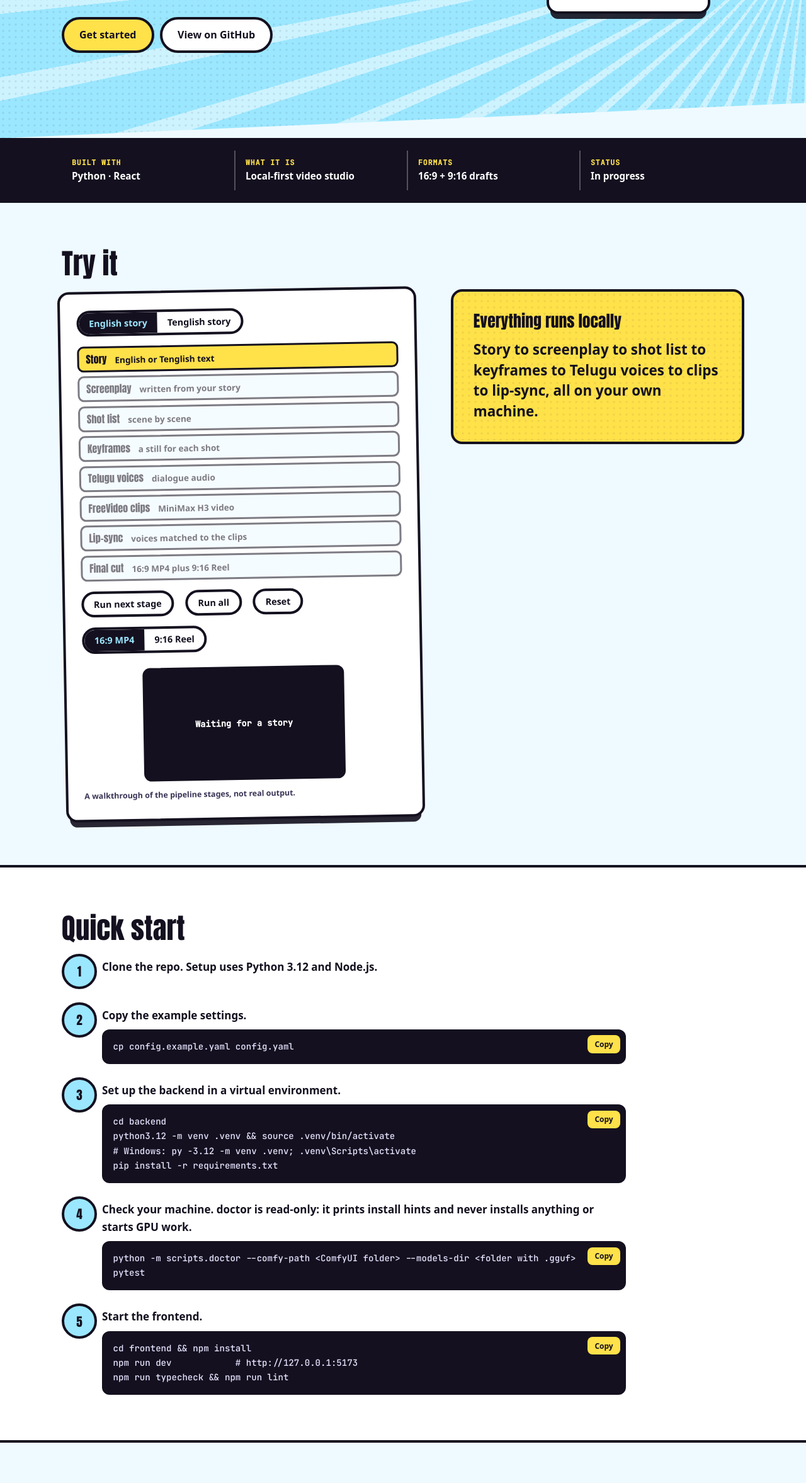
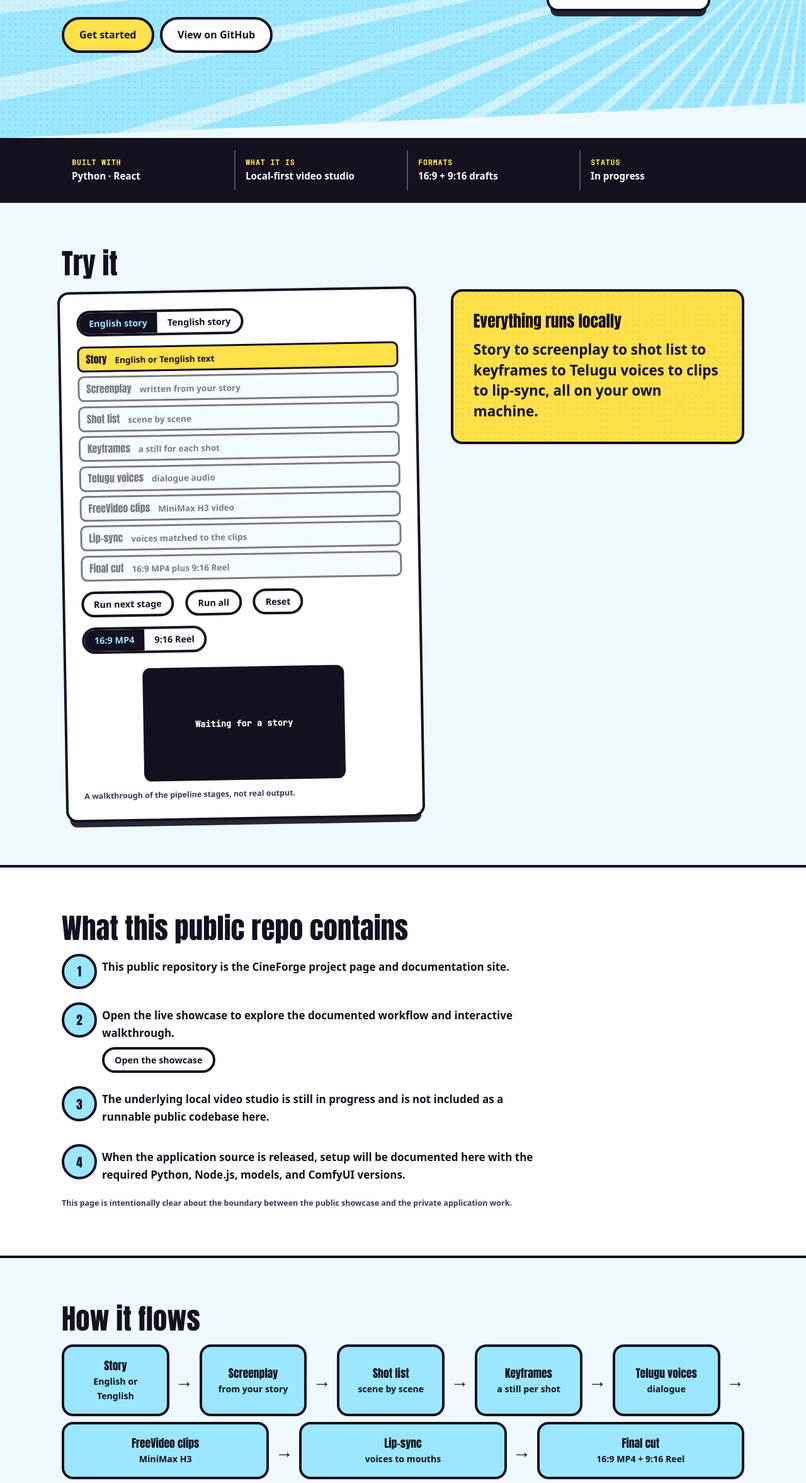
Before and after one commit to Yashwanth-Kumar-26/cineforge-1, a plain HTML site: page index.html in a window 1280 px wide. Shown: the part 446-2800 px from the top of the page at 63% size. Drawn offline with Linux system fonts and the light colour scheme; a web font is replaced by a local one.

Commit message:
docs: correct setup and add project visuals

```diff
--- a/index.html
+++ b/index.html
@@ -54,9 +54,11 @@ td code,td:first-child{font-weight:900}
 @media (max-width:820px){.hg,.demo{grid-template-columns:1fr}.logo{width:140px;padding:1.2rem;justify-self:start}.rig{transform:none}.flow{flex-direction:column}.ar{transform:rotate(90deg)}}
 
 .facts-band{background:var(--ink);color:var(--white);border-block:4px solid var(--ink);padding:1rem 0}.facts{display:grid;grid-template-columns:repeat(4,1fr);gap:.75rem}.fact{padding:.75rem 1rem;border-left:2px solid rgba(255,255,255,.28)}.fact:first-child{border-left:0}.fact small{display:block;color:var(--sun);font:700 .72rem/1.2 var(--mono);text-transform:uppercase;letter-spacing:.08em}.fact strong{display:block;margin-top:.25rem;font-size:.95rem;line-height:1.35}@media (max-width:820px){.facts{grid-template-columns:repeat(2,1fr)}.fact:nth-child(odd){border-left:0}}@media (max-width:480px){.facts{grid-template-columns:1fr}.fact{border-left:0;border-top:2px solid rgba(255,255,255,.28)}.fact:first-child{border-top:0}}
+
+.logo svg{filter:drop-shadow(0 8px 0 rgba(20,16,31,.12))}.logo{display:grid;place-items:center}.setup-note{max-width:60ch}
 </style></head><body>
 <header class="hero"><div class="wrap"><nav><a class="back" href="https://github.com/Yashwanth-Kumar-26">Yashwanth-Kumar-26</a><span lang="ja" aria-hidden="true" style="font:400 1.2rem var(--display)">映画</span></nav>
-<div class="hg"><div><h1>A story in. <em>A film out.</em></h1><p class="lede">A local AI video studio. Write a story in English or Tenglish and get a final 16:9 MP4, plus a 9:16 Reel.</p><a class="btn p" href="#start">Get started</a><a class="btn" href="https://github.com/Yashwanth-Kumar-26/cineforge-1">View on GitHub</a></div><div class="logo ink" role="img" aria-label="CineForge: local AI video studio logo"><svg viewBox="0 0 64 64" width="100%" height="100%" aria-hidden="true" fill="none" stroke="#14101f" stroke-width="5" stroke-linecap="round" stroke-linejoin="round"><rect x="8" y="26" width="48" height="30" rx="4"/><path d="M8 26l6-12h12l-6 12M26 26l6-12h12l-6 12M44 26l6-12h6"/></svg></div></div></div></header>
+<div class="hg"><div><h1>A story in. <em>A film out.</em></h1><p class="lede">A local AI video studio. Write a story in English or Tenglish and get a final 16:9 MP4, plus a 9:16 Reel.</p><a class="btn p" href="#start">Get started</a><a class="btn" href="https://github.com/Yashwanth-Kumar-26/cineforge-1">View on GitHub</a></div><div class="logo ink" role="img" aria-label="CineForge: local AI video studio logo"><svg viewBox="0 0 280 220" role="img" aria-label="CineForge pipeline from a story to a final film"><rect x="20" y="78" width="54" height="64" rx="10" fill="#14101f"/><path d="M34 98h26M34 112h18M34 126h23" stroke="#ffe14a" stroke-width="5" stroke-linecap="round"/><path d="M74 110h28M178 110h28" stroke="#14101f" stroke-width="5" stroke-linecap="round"/><path d="M95 101l10 9-10 9M199 101l10 9-10 9" fill="none" stroke="#14101f" stroke-width="5" stroke-linecap="round" stroke-linejoin="round"/><rect x="112" y="70" width="66" height="80" rx="12" fill="#14101f"/><path d="M126 90h38M126 106h28M126 122h33" stroke="#27d3ff" stroke-width="5" stroke-linecap="round"/><rect x="214" y="78" width="46" height="64" rx="8" fill="#fff" stroke="#14101f" stroke-width="5"/><path d="M224 94h26M224 110h26M224 126h19" stroke="#14101f" stroke-width="4" stroke-linecap="round"/><circle cx="232" cy="47" r="12" fill="#ffe14a" stroke="#14101f" stroke-width="4"/><path d="M232 40v14M225 47h14" stroke="#14101f" stroke-width="3" stroke-linecap="round"/></svg></div></div></div></header>
 <section class="facts-band" aria-label="Project facts"><div class="wrap facts"><div class="fact"><small>Built with</small><strong>Python · React</strong></div><div class="fact"><small>What it is</small><strong>Local-first video studio</strong></div><div class="fact"><small>Formats</small><strong>16:9 + 9:16 drafts</strong></div><div class="fact"><small>Status</small><strong>In progress</strong></div></div></section>
 
 <section><div class="wrap"><h2>Try it</h2><div class="demo"><div class="rig ink"><div class="seg" role="group" aria-label="Story language"><button type="button" id="l1" aria-pressed="true">English story</button><button type="button" id="l2" aria-pressed="false">Tenglish story</button></div>
@@ -64,13 +66,7 @@ td code,td:first-child{font-weight:900}
 <div style="display:flex;gap:.5rem;flex-wrap:wrap;margin:1rem 0"><button class="btn s" id="nx" type="button">Run next stage</button><button class="btn s" id="all" type="button">Run all</button><button class="btn s" id="rs" type="button">Reset</button></div>
 <div class="seg" role="group" aria-label="Output shape"><button type="button" id="a1" aria-pressed="true">16:9 MP4</button><button type="button" id="a2" aria-pressed="false">9:16 Reel</button></div>
 <div class="fr"><div class="frame" id="fm"><span id="ft">Waiting for a story</span></div></div><p class="hint">A walkthrough of the pipeline stages, not real output.</p></div><aside class="why ink"><h2>Everything runs locally</h2><p>Story to screenplay to shot list to keyframes to Telugu voices to clips to lip-sync, all on your own machine.</p></aside></div></div></section>
-<section class="paper" id="start"><div class="wrap"><h2>Quick start</h2><ol class="steps"><li><div><p>Clone the repo. Setup uses Python 3.12 and Node.js.</p></div></li><li><div><p>Copy the example settings.</p><pre class="code">cp config.example.yaml config.yaml</pre></div></li><li><div><p>Set up the backend in a virtual environment.</p><pre class="code">cd backend
-python3.12 -m venv .venv &amp;&amp; source .venv/bin/activate
-# Windows: py -3.12 -m venv .venv; .venv\Scripts\activate
-pip install -r requirements.txt</pre></div></li><li><div><p>Check your machine. doctor is read-only: it prints install hints and never installs anything or starts GPU work.</p><pre class="code">python -m scripts.doctor --comfy-path &lt;ComfyUI folder&gt; --models-dir &lt;folder with .gguf&gt;
-pytest</pre></div></li><li><div><p>Start the frontend.</p><pre class="code">cd frontend &amp;&amp; npm install
-npm run dev            # http://127.0.0.1:5173
-npm run typecheck &amp;&amp; npm run lint</pre></div></li></ol></div></section>
+<section class="paper" id="start"><div class="wrap"><h2>What this public repo contains</h2><ol class="steps"><li><div><p>This public repository is the CineForge project page and documentation site.</p></div></li><li><div><p>Open the live showcase to explore the documented workflow and interactive walkthrough.</p><a class="btn s" href="https://yashwanth-kumar-26.github.io/cineforge-1/">Open the showcase</a></div></li><li><div><p>The underlying local video studio is still in progress and is not included as a runnable public codebase here.</p></div></li><li><div><p>When the application source is released, setup will be documented here with the required Python, Node.js, models, and ComfyUI versions.</p></div></li></ol><p class="hint">This page is intentionally clear about the boundary between the public showcase and the private application work.</p></div></section>
 <section><div class="wrap"><h2>How it flows</h2><div class="flow"><div class="node ink"><b>Story</b><small>English or Tenglish</small></div><span class="ar" aria-hidden="true">→</span><div class="node ink"><b>Screenplay</b><small>from your story</small></div><span class="ar" aria-hidden="true">→</span><div class="node ink"><b>Shot list</b><small>scene by scene</small></div><span class="ar" aria-hidden="true">→</span><div class="node ink"><b>Keyframes</b><small>a still per shot</small></div><span class="ar" aria-hidden="true">→</span><div class="node ink"><b>Telugu voices</b><small>dialogue</small></div><span class="ar" aria-hidden="true">→</span><div class="node ink"><b>FreeVideo clips</b><small>MiniMax H3</small></div><span class="ar" aria-hidden="true">→</span><div class="node ink"><b>Lip-sync</b><small>voices to mouths</small></div><span class="ar" aria-hidden="true">→</span><div class="node ink"><b>Final cut</b><small>16:9 MP4 + 9:16 Reel</small></div></div></div></section>
 <section class="paper"><div class="wrap"><h2>At a glance</h2><h3>Docs in the repo</h3><div class="tw"><table><thead><tr><th>File</th><th>What is inside</th></tr></thead><tbody><tr><td>docs/SPEC.md</td><td>Architecture</td></tr><tr><td>docs/PHASES.md</td><td>Build order</td></tr><tr><td>docs/PROMPTS.md</td><td>Director prompts</td></tr></tbody></table></div><h3>Commands</h3><div class="tw"><table><thead><tr><th>Command</th><th>What it does</th></tr></thead><tbody><tr><td>pip install -r requirements.txt</td><td>Install backend dependencies</td></tr><tr><td>python -m scripts.doctor</td><td>Read-only machine check, saved to backend/doctor.json</td></tr><tr><td>pytest</td><td>Run the backend tests</td></tr><tr><td>npm run dev</td><td>Frontend at http://127.0.0.1:5173</td></tr><tr><td>npm run typecheck && npm run lint</td><td>Check the frontend code</td></tr></tbody></table></div><h3>What you get</h3><div class="tw"><table><thead><tr><th>Output</th><th>Format</th></tr></thead><tbody><tr><td>Final video</td><td>16:9 MP4</td></tr><tr><td>Reel</td><td>9:16</td></tr></tbody></table></div></div></section>
 <footer class="end"><div class="wrap"><h2>Forge your film.</h2><a class="btn p" href="https://github.com/Yashwanth-Kumar-26/cineforge-1">View on GitHub</a><p>By <a class="credit" href="https://github.com/Yashwanth-Kumar-26">Yashwanth-Kumar-26</a></p></div></footer>
```
